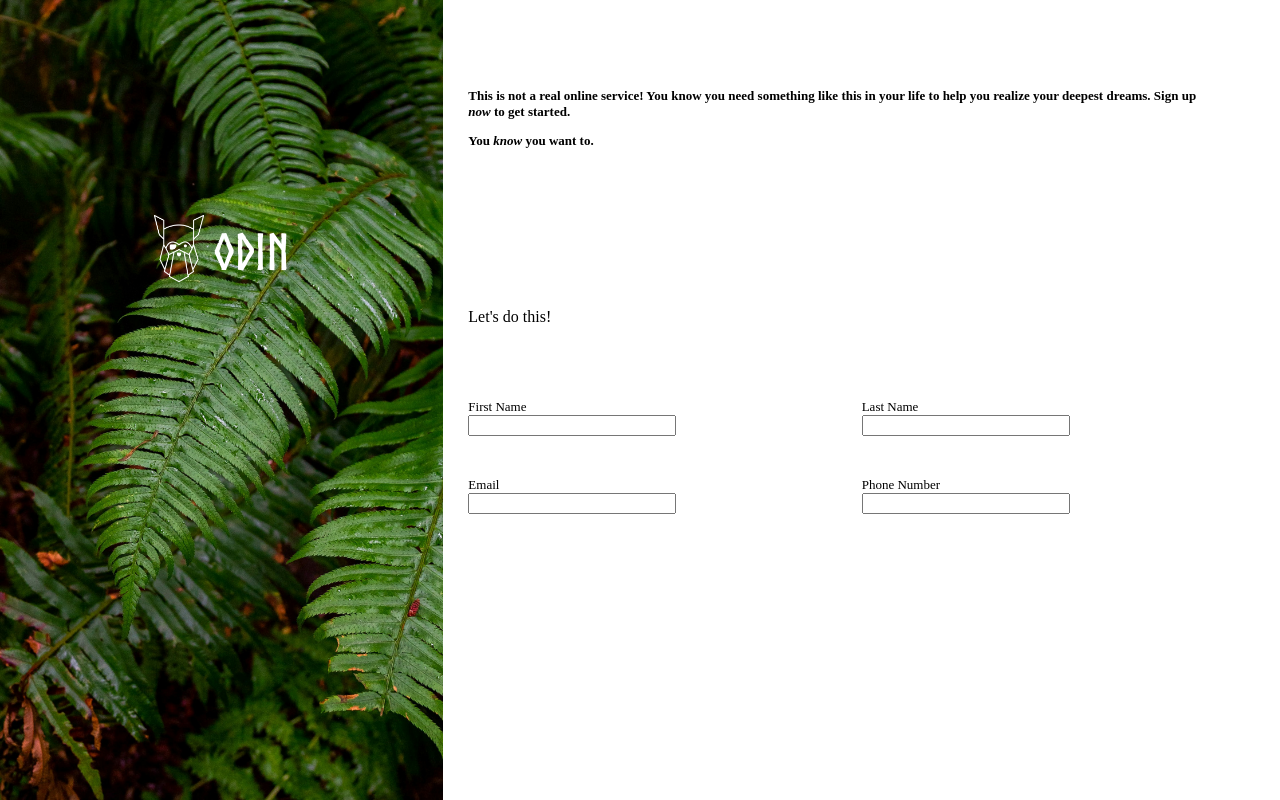
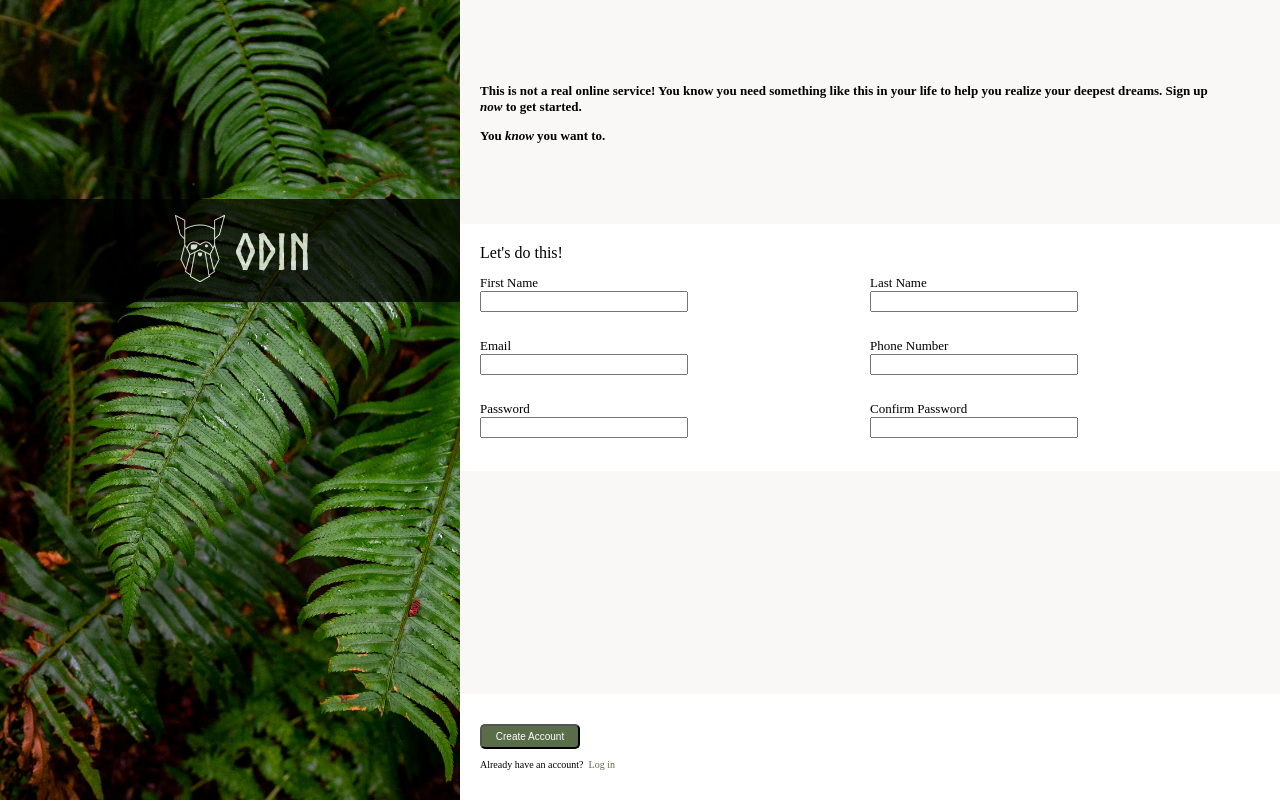
Before and after one commit to kschabas/signup_form, a plain HTML site: page index.html in a window 1280 px wide. Drawn offline with Linux system fonts and the light colour scheme.

Commit message:
Style complete except form inputs.

```diff
--- a/index.html
+++ b/index.html
@@ -11,14 +11,17 @@
   <div class="side_panel">
     <div id="side_top"></div>
     <div id="side_logo">
-      <p>
+      <div id="side_logo_image">
+        <p id ="odin_image_box">
           <img id="odin_image" src="odin.png" alt="Odin logo">
+        </p>
         <p id="odin_text">ODIN</p>
-      </p>
+      </div>
     </div>
     <div id="side_bottom"></div>
   </div>
   <div id="form">
+    <div id="form_background1">
       <div id="form_text">
         <p>This is not a real online service! You know you need
           something like this in your life to help you realize your deepest dreams.
@@ -26,6 +29,8 @@
         </p>
         <p> You <span class="italic">know</span> you want to.</p>
       </div>
+    </div>
+    <div id="form_background2">
       <div id="form_input">
         <div id="form_top_text">Let's do this!</div>
         <div id="form_name">
@@ -56,8 +61,28 @@
             <input type="tel" id="phone" name="phone" required>
           </p>
         </div>
+        <div id="form_password">
+          <p class="userinput">
+            <label for="password">
+              <span>Password</span>
+            </label>
+            <input type="password" id="password" name="password" required>
+          </p>
+          <p class="userinput">
+            <label for="password_confirm">
+              <span>Confirm Password</span>
+            </label>
+            <input type="password" id="password_confirm" name="password_confirm" required>
+          </p>
         </div>
-    <div id="form_button"></div>
+      </div>
+    </div>
+    <div id="form_background3"></div>
+      <div id="form_button">
+        <button type="button">Create Account</button>
+        <p>Already have an account?<span class="green">Log in</span></p>
+      </div>
+    </div>
   </div>
 </body>
 </html>
--- a/styles.css
+++ b/styles.css
@@ -24,7 +24,14 @@ body {
 }
 
 #side_logo {
+  margin: 0;
+  width: auto;
   flex: 1 1 0;
+  background-color: black;
+  opacity: .75;
+}
+
+#side_logo_image  {
   margin: auto;
   text-align: center;
   display: flex;
@@ -35,8 +42,14 @@ body {
   width: 50px;
 }
 
+#odin_image_box {
+  flex: 1 1 0;
+  text-align: right;
+}
+
 #odin_text {
-  text-align: center;
+  flex: 1 1 0;
+  text-align: left;
   margin: auto;
   font-family: Norse;
   font-size: 50px;
@@ -49,28 +62,42 @@ body {
   flex: 2 1 auto;
   display:flex;
   flex-direction: column;
-  margin: 25px;
+  margin: 0px;
+}
+#form_background1{
+  flex: 1 1 0;
+  background-color: #f9f8f6;
+}
+
+#form_background2 {
+  flex: 1 1 0;
+}
+
+#form_background3 {
+  flex: 1 1 0;
+  background-color: #f9f8f6;
 }
 
 #form_text {
-  flex: 1 1 0;
   margin-top: 50px;
   margin-right: 50px;
   font-weight:550;
   font-size:small;
+  padding: 20px;
 }
 
 #form_input {
-  flex: 1 1 0;
   display: flex;
   flex-direction: column;
+  box-shadow: 2px 2px lightgrey;
+  padding: 20px;
 }
 
 #form_top_text {
   flex: 1 1 0;
 }
 
-#form_name, #form_contact {
+#form_name, #form_contact, #form_password{
   flex: 1 1 0;
   display: flex;
 }
@@ -82,7 +109,8 @@ body {
   font-size: small;
 }
 #form_button {
-  flex: 1 1 0;
+  margin-top: 10px;
+  padding: 20px;
 }
 
 @font-face {
@@ -99,3 +127,21 @@ input {
   margin-right: 10px;
   width: 200px;
 }
+
+button {
+  width: 100px;
+  font-size: 10px;
+  border-radius: 5px;
+  background-color: #596D48;
+  color: white;
+  padding: 5px;
+}
+
+#form_button p {
+  font-size: 10px;
+}
+
+.green {
+  color: #596D48;
+  margin-left: 5px;
+}
```
Lines whose indentation alone changed are shown as unchanged.
